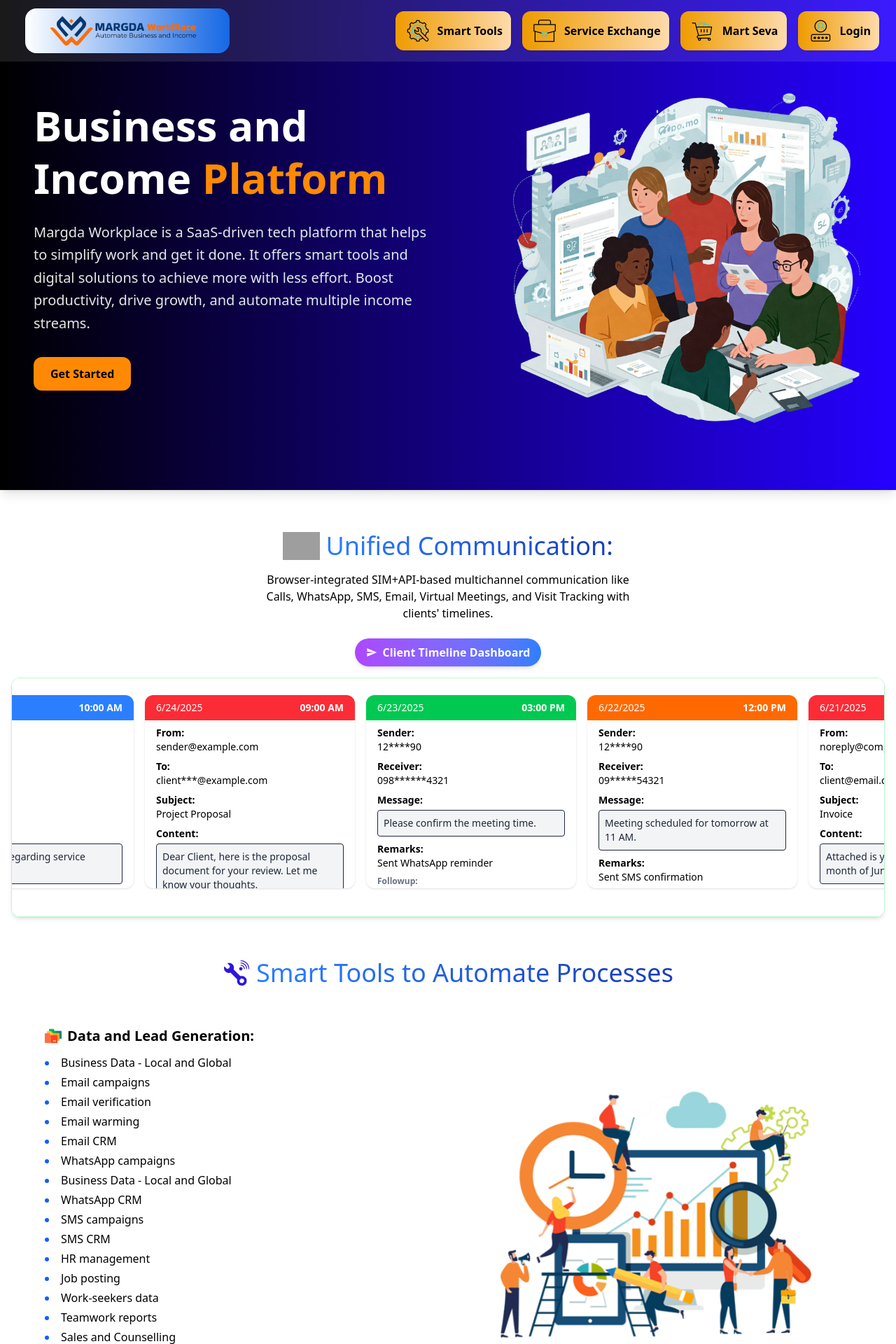
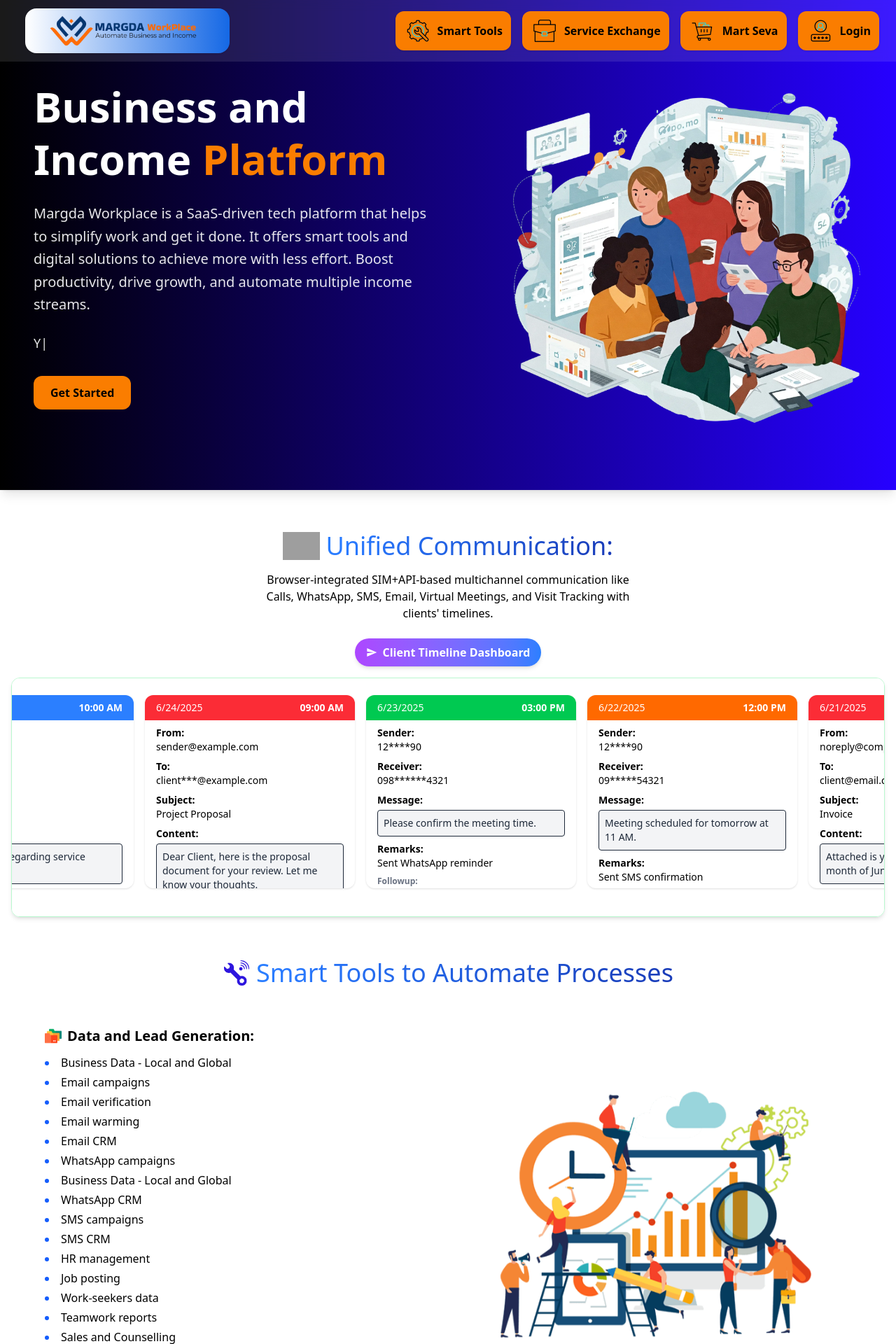
Before and after one commit to margda-workplace/margda, a Next.js app: page / in a window 1280 px wide. Shown: the top 1920 px of the page at 70% size. Built offline with nearby package versions, Linux system fonts and the light colour scheme; grey boxes are pictures that could not be loaded.

Commit message:
Optimized the website, added lazy loading and reveal on scroll

```diff
--- a/package.json
+++ b/package.json
@@ -9,10 +9,13 @@
     "lint": "next lint"
   },
   "dependencies": {
+    "framer-motion": "^12.23.12",
     "lucide-react": "^0.536.0",
     "next": "15.4.5",
     "react": "19.1.0",
-    "react-dom": "19.1.0"
+    "react-dom": "19.1.0",
+    "react-intersection-observer": "^9.16.0",
+    "react-typed": "^2.0.12"
   },
   "devDependencies": {
     "@eslint/eslintrc": "^3",
--- a/src/app/components/CommunicationCards.js
+++ b/src/app/components/CommunicationCards.js
@@ -1,4 +1,6 @@
-export default function CommunicationCard({ type, date, time, content }) {
+import React from 'react';
+
+function CommunicationCard({ type, date, time, content }) {
   const typeStyles = {
     Call: { bg: "bg-blue-500", text: "text-blue-800", border: "border-blue-500" },
     Email: { bg: "bg-red-500", text: "text-red-800", border: "border-red-500" },
@@ -30,3 +32,5 @@
     </div>
   );
 }
+
+export default React.memo(CommunicationCard);
--- a/src/app/components/banner.js
+++ b/src/app/components/banner.js
@@ -1,47 +1,153 @@
+"use client";
+import Image from "next/image";
+import { useEffect, useRef, useState } from "react";
+import { ReactTyped } from "react-typed";
+
 const Banner = () => {
+  const bannerRef = useRef(null);
+  const [isVisible, setIsVisible] = useState(false);
+
+  useEffect(() => {
+    const observer = new IntersectionObserver(
+      ([entry]) => {
+        if (entry.isIntersecting) {
+          setIsVisible(true);
+          observer.disconnect();
+        }
+      },
+      { threshold: 0.2 }
+    );
+
+    if (bannerRef.current) {
+      observer.observe(bannerRef.current);
+    }
+
+    return () => {
+      if (bannerRef.current) observer.unobserve(bannerRef.current);
+    };
+  }, []);
+
   return (
     <>
       <style>
         {`
           @keyframes float {
-            0%, 100% {
-              transform: translateY(0);
+            0%, 100% { transform: translateY(0); }
+            50% { transform: translateY(-10px); }
+          }
+
+          @keyframes fadeIn {
+            0% { opacity: 0; }
+            100% { opacity: 1; }
+          }
+
+          .fade-in {
+            animation: fadeIn 1s ease-in forwards;
+          }
+
+          .float-animation {
+            animation: float 3s ease-in-out infinite;
+          }
+
+          @keyframes slideInLeft {
+            0% {
+              opacity: 0;
+              transform: translateX(-50px);
             }
-            50% {
-              transform: translateY(-10px);
+            100% {
+              opacity: 1;
+              transform: translateX(0);
             }
+          }
+
+          .slide-in-1 {
+            opacity: 0;
+            animation: slideInLeft 0.8s ease-out 0.2s forwards;
+          }
+
+          .slide-in-2 {
+            opacity: 0;
+            animation: slideInLeft 0.8s ease-out 0.5s forwards;
+          }
+
+          .slide-in-3 {
+            opacity: 0;
+            animation: slideInLeft 0.8s ease-out 0.8s forwards;
+          }
+
+          @keyframes slideInRight {
+            0% {
+              opacity: 0;
+              transform: translateX(-60px);
+            }
+            100% {
+              opacity: 1;
+              transform: translateX(0);
+            }
+          }
+
+          .slide-in-right {
+            opacity: 0;
+            transform: translateX(-60px);
+            transition: opacity 0.8s ease, transform 0.8s ease;
+          }
+
+          .slide-in-right.active {
+            animation: slideInRight 0.8s ease forwards;
           }
         `}
       </style>
 
       <section
-        className="w-full min-h-[500px] md:min-h-[600px] lg:h-[700px] flex items-center justify-center px-4 sm:px-6 md:px-8 lg:px-12 py-12 md:py-16 lg:py-20 bg-[linear-gradient(to_right,_#000000,_#2600FF)] text-white shadow-lg shadow-grey-300"
+        ref={bannerRef}
+        className={`w-screen min-h-[500px] md:min-h-[600px] lg:h-[700px] flex items-center justify-center px-4 sm:px-6 md:px-8 lg:px-12 py-12 md:py-16 lg:py-20 bg-[linear-gradient(to_right,_#000000,_#2600FF)] text-white shadow-lg shadow-grey-300 slide-in-right ${
+          isVisible ? "active" : ""
+        }`}
       >
         <div className="flex flex-col-reverse md:flex-row items-center justify-between max-w-7xl w-full gap-6 md:gap-8 lg:gap-12 py-7">
           {/* Left side: Text */}
           <div className="max-w-xl text-center md:text-left flex-1">
-            <h1 className="text-3xl sm:text-4xl md:text-4xl lg:text-5xl xl:text-6xl font-bold leading-tight">
+            <h1 className="text-3xl sm:text-4xl md:text-4xl lg:text-5xl xl:text-6xl font-bold leading-tight slide-in-1">
               Business and <br />
-              Income <span className="text-orange-400">Platform</span>
+              Income <span className="text-[#FA7D00]">Platform</span>
             </h1>
-            <p className="mt-4 md:mt-6 text-base md:text-lg lg:text-xl text-white/90 leading-relaxed">
+
+            <p className="mt-4 md:mt-6 text-base md:text-lg lg:text-xl text-white/90 leading-relaxed slide-in-2">
               Margda Workplace is a SaaS-driven tech platform that helps to
               simplify work and get it done. It offers smart tools and digital
               solutions to achieve more with less effort. Boost productivity,
               drive growth, and automate multiple income streams.
             </p>
-            <button className="mt-6 md:mt-8 px-6 py-3 bg-orange-400 text-black font-semibold rounded-xl hover:scale-105 hover:text-white transition duration-200 text-sm md:text-base">
+
+            <p className="mt-4 md:mt-6 text-base md:text-sm lg:text-lg text-white/90 leading-relaxed slide-in-2">
+              <ReactTyped
+                strings={[
+                  "Your Business Engine",
+                  "All In One Platform",
+                  "Growth Accelerator",
+                ]}
+                typeSpeed={50}
+                backSpeed={30}
+                backDelay={100}
+                loop={true}
+                showCursor={true}
+                cursorChar="|"
+              />
+            </p>
+
+            <button className="mt-6 md:mt-8 px-6 py-3 bg-[#FA7D00] text-black font-semibold rounded-xl hover:scale-105 hover:text-white transition duration-200 text-sm md:text-base slide-in-3">
               Get Started
             </button>
           </div>
 
           {/* Right side: Image */}
-          <div className="flex-shrink-0 w-full md:w-auto flex justify-center md:flex-1 md:max-w-md lg:max-w-lg">
-            <img
+          <div className="flex-shrink-0 w-full md:w-auto flex justify-center md:flex-1 md:max-w-md lg:max-w-lg fade-in">
+            <Image
               src="/heroimage.webp"
               alt="Illustration"
-              style={{ animation: "float 3s ease-in-out infinite" }}
-              className="w-full max-w-[280px] sm:max-w-[350px] md:max-w-[380px] lg:max-w-[450px] xl:max-w-[520px] h-auto object-contain animate-float"
+              width={520}
+              height={520}
+              className="w-full max-w-[280px] sm:max-w-[350px] md:max-w-[380px] lg:max-w-[450px] xl:max-w-[520px] h-auto object-contain float-animation"
             />
           </div>
         </div>
--- a/src/app/components/navbar.js
+++ b/src/app/components/navbar.js
@@ -2,6 +2,8 @@
 
 import { useState } from "react";
 import { Menu, X } from "lucide-react";
+import { motion } from "framer-motion";
+import Image from "next/image";
 
 export default function Navbar() {
   const [isOpen, setIsOpen] = useState(false);
@@ -9,7 +11,15 @@
   return (
     <>
       {/* NAVBAR */}
-      <nav className="fixed top-0 w-full z-50 px-4 sm:px-6 py-3 flex items-center justify-between  bg-white/10 backdrop-blur-sm">
+      <motion.nav
+        initial={{ y: -80, opacity: 0 }}
+        animate={{ y: 0, opacity: 1 }}
+        transition={{
+          duration: 0.3,
+          ease: "easeOut",
+        }}
+        className="fixed top-0 w-full z-50 px-4 sm:px-6 py-3 flex items-center justify-between  bg-white/10 backdrop-blur-sm"
+      >
         {/* Logo Button */}
         <button className="group flex items-center bg-[linear-gradient(to_right,_#FFFFFF,_#1568E5)] rounded-2xl px-3 py-2 shadow-sm backdrop-blur-md hover:scale-105 hover:shadow-lg transition-all duration-300 mx-3">
           <img
@@ -24,7 +34,7 @@
           {menuItems.map((item, idx) => (
             <button
               key={idx}
-              className="group flex items-center gap-2 bg-[linear-gradient(to_right,_#EF9B00,_#FDDBAC)] rounded-xl px-3 py-2 shadow-sm transition hover:scale-105 hover:shadow-lg duration-300"
+              className="group flex items-center gap-2 bg-[#FA7D00] rounded-xl px-3 py-2 shadow-sm transition hover:scale-105 hover:shadow-lg duration-300 hover:text-white"
             >
               <span className="relative h-10 w-10 flex-shrink-0">
                 <img src={item.icon} alt={item.label} className="h-10 w-auto" />
@@ -45,7 +55,7 @@
             <Menu className="h-6 w-6 text-white" />
           )}
         </button>
-      </nav>
+      </motion.nav>
 
       {/* SIDEBAR - moved outside nav */}
       <div
--- a/src/app/layout.js
+++ b/src/app/layout.js
@@ -1,3 +1,4 @@
+
 import { Geist, Geist_Mono } from "next/font/google";
 import "./globals.css";
 import Navbar from "./components/navbar";
--- a/src/app/page.js
+++ b/src/app/page.js
@@ -2,60 +2,47 @@
 import { useEffect, useRef, useState } from "react";
 import CommunicationCard from "./components/CommunicationCards";
 import Footer from "./components/footer";
+import { motion, useAnimation } from "framer-motion";
+import { useInView } from "react-intersection-observer";
+import Image from "next/image";
 
 export default function Home() {
   const scrollRef = useRef(null);
-  const [hovering, setHovering] = useState(false);
 
-  // Oscillating scroll effect (horizontal for desktop, vertical for mobile)
-  useEffect(() => {
-    let frame;
-    let direction = 1;
-
-    const scrollContainer = scrollRef.current;
-    if (!scrollContainer) return;
-
-    const animateScroll = () => {
-      if (!scrollContainer || hovering) return;
-
-      const isDesktop = window.innerWidth >= 1024;
-      const speed = 1.2;
-
-      if (isDesktop) {
-        // Desktop: horizontal scroll
-        const maxScroll =
-          scrollContainer.scrollWidth - scrollContainer.clientWidth;
-
-        scrollContainer.scrollLeft += direction * speed;
-
-        if (
-          scrollContainer.scrollLeft >= maxScroll ||
-          scrollContainer.scrollLeft <= 0
-        ) {
-          direction *= -1;
-        }
-      } else {
-        // Mobile: vertical scroll
-        const maxScroll =
-          scrollContainer.scrollHeight - scrollContainer.clientHeight;
-
-        scrollContainer.scrollTop += direction * speed;
-
-        if (
-          scrollContainer.scrollTop >= maxScroll ||
-          scrollContainer.scrollTop <= 0
-        ) {
-          direction *= -1;
-        }
-      }
-
-      frame = requestAnimationFrame(animateScroll);
+  // Animation controls for scroll-on-reveal
+  const fadeInVariants = {
+    hidden: { opacity: 0, y: 50 },
+    visible: {
+      opacity: 1,
+      y: 0,
+      transition: {
+        duration: 0.5,
+        ease: "easeOut",
+      },
+    },
   };
 
-    frame = requestAnimationFrame(animateScroll);
+  const RevealOnScroll = ({ children }) => {
+    const controls = useAnimation();
+    const [ref, inView] = useInView({ triggerOnce: true });
 
-    return () => cancelAnimationFrame(frame);
-  }, [hovering]);
+    useEffect(() => {
+      if (inView) {
+        controls.start("visible");
+      }
+    }, [controls, inView]);
+
+    return (
+      <motion.div
+        ref={ref}
+        variants={fadeInVariants}
+        initial="hidden"
+        animate={controls}
+      >
+        {children}
+      </motion.div>
+    );
+  };
 
   const cardData = [
     {
@@ -173,12 +160,14 @@
           }
         `}
       </style>
+      <RevealOnScroll>
         <div className="flex flex-col items-center my-8 lg:my-15 px-4">
           <h1 className="flex flex-col sm:flex-row items-center text-2xl sm:text-3xl lg:text-4xl mb-4 text-center">
             <img
               src="communication.png"
               className="h-8 sm:h-10 w-auto mb-2 sm:mb-0 sm:mr-2 transition-transform duration-300 hover:-rotate-12"
               alt="comm"
+              loading="lazy"
             />
             <span className="bg-gradient-to-r from-blue-500 to-blue-800 bg-clip-text text-transparent">
               Unified Communication:
@@ -187,57 +176,41 @@
 
           <p className="text-center max-w-xl mb-6 text-sm sm:text-base px-4">
             Browser-integrated SIM+API-based multichannel communication like
-          Calls, WhatsApp, SMS, Email, Virtual Meetings, and Visit Tracking with
-          clients&apos; timelines.
+            Calls, WhatsApp, SMS, Email, Virtual Meetings, and Visit Tracking
+            with clients&apos; timelines.
           </p>
 
           {/* Sticky Button */}
           <div className="top-16 sm:top-20 lg:top-24 z-30 flex justify-center mb-4">
-          <button className="flex items-center gap-2 px-3 sm:px-4 py-2 rounded-full text-white text-sm sm:text-base font-semibold bg-gradient-to-r from-purple-500 to-blue-500 shadow-md hover:opacity-90 transition">
+            <button className="flex items-center gap-2 px-3 sm:px-4 py-2 rounded-full text-white text-sm sm:text-base font-semibold bg-gradient-to-r from-purple-500 to-blue-500 shadow-md hover:opacity-90 transition group hover:scale-105">
               <svg
                 xmlns="http://www.w3.org/2000/svg"
-              className="h-3 sm:h-4 w-3 sm:w-4"
+                className="h-3 sm:h-4 w-3 sm:w-4 transition-transform duration-200 group-hover:-rotate-20"
                 fill="currentColor"
                 viewBox="0 0 24 24"
               >
                 <path d="M2.01 21L23 12 2.01 3 2 10l15 2-15 2z" />
               </svg>
-            <span className="hidden sm:inline">Client Timeline Dashboard</span>
+              <span className="hidden sm:inline">
+                Client Timeline Dashboard
+              </span>
               <span className="sm:hidden">Timeline</span>
             </button>
           </div>
 
           {/* Scrollable Cards Container */}
-        <div
-          ref={scrollRef}
-          className="relative w-full max-w-7xl px-2 sm:px-4 pt-4 sm:pt-6 pb-6 sm:pb-10 bg-white rounded-xl shadow-md
-                     overflow-y-auto lg:overflow-y-visible lg:overflow-x-auto
-                     max-h-96 lg:max-h-none
-                     scrollbar-thin hover:scrollbar-thumb-gray-500 scrollbar-thumb-gray-300 scrollbar-track-gray-100
-                     border border-green-200"
-          onMouseEnter={() => setHovering(true)}
-          onMouseLeave={() => setHovering(false)}
-        >
-          {/* Mobile: Vertical Stack, Desktop: Horizontal Scroll */}
-          <div className="flex flex-col lg:flex-row items-center lg:items-start space-y-6 lg:space-y-0 lg:space-x-4 lg:min-w-[1200px]">
-            {cardData.map((card, index) => (
-              <CommunicationCard
-                key={index}
-                type={card.type}
-                date={card.date}
-                time={card.time}
-                content={card.content}
-              />
-            ))}
+          <ScrollableCardsContainer cardData={cardData} scrollRef={scrollRef} />
         </div>
-        </div>
-      </div>
+      </RevealOnScroll>
+
+      <RevealOnScroll>
         <div className="flex flex-col items-center my-8 lg:my-15 px-4">
           <h1 className="flex flex-col sm:flex-row items-center text-2xl sm:text-3xl lg:text-4xl mb-4 text-center">
             <img
               src="tool2.png"
               className="h-8 sm:h-10 w-auto mb-2 sm:mb-0 sm:mr-2 transition-transform duration-300 hover:-rotate-12"
               alt="comm"
+              loading="lazy"
             />
             <span className="bg-gradient-to-r from-blue-500 to-blue-800 bg-clip-text text-transparent">
               Smart Tools to Automate Processes
@@ -246,7 +219,12 @@
           <div className="flex flex-col-reverse lg:flex-row items-start lg:items-center w-full max-w-6xl gap-8 my-10">
             <div className="w-full lg:w-1/2">
               <h2 className="text-xl font-semibold mb-3 flex items-center">
-              <img src="folder.png" alt="Data Icon" className="h-6 w-6 mr-2" />
+                <img
+                  src="folder.png"
+                  alt="Data Icon"
+                  className="h-6 w-6 mr-2"
+                  loading="lazy"
+                />
                 Data and Lead Generation:
               </h2>
               <ul className="list-disc list-inside space-y-1 text-sm sm:text-base marker:text-blue-600">
@@ -283,16 +261,22 @@
             </div>
 
             <div className="w-full lg:w-1/2 flex justify-center">
-            <img
-              src="lead-generation-new.png"
+              <Image
+                src="/lead-generation-new.png" // Path relative to the 'public' directory
+                alt="Illustration"
+                width={500} // Adjust as needed
+                height={300} // Adjust as needed
                 style={{ animation: "float 3s ease-in-out infinite" }}
-              alt="Illustration"
                 className="w-full max-w-md"
+                loading="lazy"
               />
             </div>
           </div>
+        </div>
+      </RevealOnScroll>
 
       {/* Service Exchange Section */}
+      <RevealOnScroll>
         <div className="w-screen min-h-[600px] md:min-h-[700px] lg:min-h-[800px] flex items-center justify-center px-4 sm:px-6 md:px-8 lg:px-16 xl:px-20 py-16 md:py-20 lg:py-24 bg-[linear-gradient(to_right,_#000000,_#2600FF)] text-white shadow-lg shadow-grey-300">
           <div className="w-full max-w-7xl mx-auto flex flex-col gap-12 md:gap-16">
             {/* Heading: Icon + Text */}
@@ -301,6 +285,7 @@
                 src="customer-service.png"
                 alt="icon"
                 className="h-10 w-10 transition-transform duration-300 hover:-rotate-12"
+                loading="lazy"
               />
               <h2 className="text-3xl md:text-5xl ">
                 <span className="text-orange-500">Service</span> Exchange
@@ -314,6 +299,7 @@
                   src="helpdesk-rmvd-bg.gif"
                   alt="Service Required"
                   className="h-8 w-8"
+                  loading="lazy"
                 />
                 <div>
                   <a
@@ -333,6 +319,7 @@
                   src="helpdesk2-rmvd-bg.gif"
                   alt="Service Offered"
                   className="h-8 w-8"
+                  loading="lazy"
                 />
                 <div>
                   <a
@@ -352,11 +339,14 @@
             <div className="flex flex-col lg:flex-row items-center lg:items-start gap-12 md:gap-16 lg:gap-20">
               {/* Left: Illustration */}
               <div className="w-full lg:w-1/2 flex justify-center lg:justify-start">
-                <img
-                  src="heroimage2.png"
+                <Image
+                  src="/heroimage2.png"
                   alt="Illustration"
+                  width={500} // Adjust as needed
+                  height={300} // Adjust as needed
                   style={{ animation: "float 3s ease-in-out infinite" }}
                   className="w-full max-w-md md:max-w-lg lg:max-w-xl mx-30"
+                  loading="lazy"
                 />
               </div>
 
@@ -374,7 +364,7 @@
                     "Sales, Support and Repair",
                     "Travel & Logistics",
                     "Sports and Recreation",
-                    "Manufacturing and Production"
+                    "Manufacturing and Production",
                   ].map((item, index) => (
                     <li key={index}>
                       <a href="#" className="hover:text-orange-500 transition">
@@ -387,6 +377,8 @@
             </div>
           </div>
         </div>
+      </RevealOnScroll>
+      <RevealOnScroll>
         <section className="w-full max-w-7xl mx-auto px-4 sm:px-6 lg:px-8 py-8 lg:py-12">
           <div className="bg-[linear-gradient(to_right,_#000000,_#2600FF)] rounded-2xl sm:rounded-3xl px-6 sm:px-8 lg:px-12 py-10 sm:py-12 lg:py-16 text-center text-white shadow-2xl">
             {/* Heading */}
@@ -425,8 +417,87 @@
             </div>
           </div>
         </section>
-        <Footer/>
-      </div>
+      </RevealOnScroll>
+      <RevealOnScroll>
+        <Footer />
+      </RevealOnScroll>
     </>
   );
 }
+
+const ScrollableCardsContainer = ({ cardData, scrollRef }) => {
+  const [hovering, setHovering] = useState(false);
+  useEffect(() => {
+    let frame;
+    let direction = 1;
+
+    const scrollContainer = scrollRef.current;
+    if (!scrollContainer) return;
+
+    const animateScroll = () => {
+      if (!scrollContainer || hovering) return;
+
+      const isDesktop = window.innerWidth >= 1024;
+      const speed = 1.2;
+
+      if (isDesktop) {
+        // Desktop: horizontal scroll
+        const maxScroll =
+          scrollContainer.scrollWidth - scrollContainer.clientWidth;
+
+        scrollContainer.scrollLeft += direction * speed;
+
+        if (
+          scrollContainer.scrollLeft >= maxScroll ||
+          scrollContainer.scrollLeft <= 0
+        ) {
+          direction *= -1;
+        }
+      } else {
+        // Mobile: vertical scroll
+        const maxScroll =
+          scrollContainer.scrollHeight - scrollContainer.clientHeight;
+
+        scrollContainer.scrollTop += direction * speed;
+
+        if (
+          scrollContainer.scrollTop >= maxScroll ||
+          scrollContainer.scrollTop <= 0
+        ) {
+          direction *= -1;
+        }
+      }
+
+      frame = requestAnimationFrame(animateScroll);
+    };
+
+    frame = requestAnimationFrame(animateScroll);
+
+    return () => cancelAnimationFrame(frame);
+  }, [hovering, scrollRef]);
+  return (
+    <div
+      ref={scrollRef}
+      className="relative w-full max-w-7xl px-2 sm:px-4 pt-4 sm:pt-6 pb-6 sm:pb-10 bg-white rounded-xl shadow-md
+                       overflow-y-auto lg:overflow-y-visible lg:overflow-x-auto
+                       max-h-96 lg:max-h-none
+                       scrollbar-thin hover:scrollbar-thumb-gray-500 scrollbar-thumb-gray-300 scrollbar-track-gray-100
+                       border border-green-200"
+      onMouseEnter={() => setHovering(true)}
+      onMouseLeave={() => setHovering(false)}
+    >
+      {/* Mobile: Vertical Stack, Desktop: Horizontal Scroll */}
+      <div className="flex flex-col lg:flex-row items-center lg:items-start space-y-6 lg:space-y-0 lg:space-x-4 lg:min-w-[1200px]">
+        {cardData.map((card, index) => (
+          <CommunicationCard
+            key={index}
+            type={card.type}
+            date={card.date}
+            time={card.time}
+            content={card.content}
+          />
+        ))}
+      </div>
+    </div>
+  );
+};
```
Also changed, not shown: 1 other file (tests, documents, lock files or other folders). Lines whose indentation alone changed are shown as unchanged.
